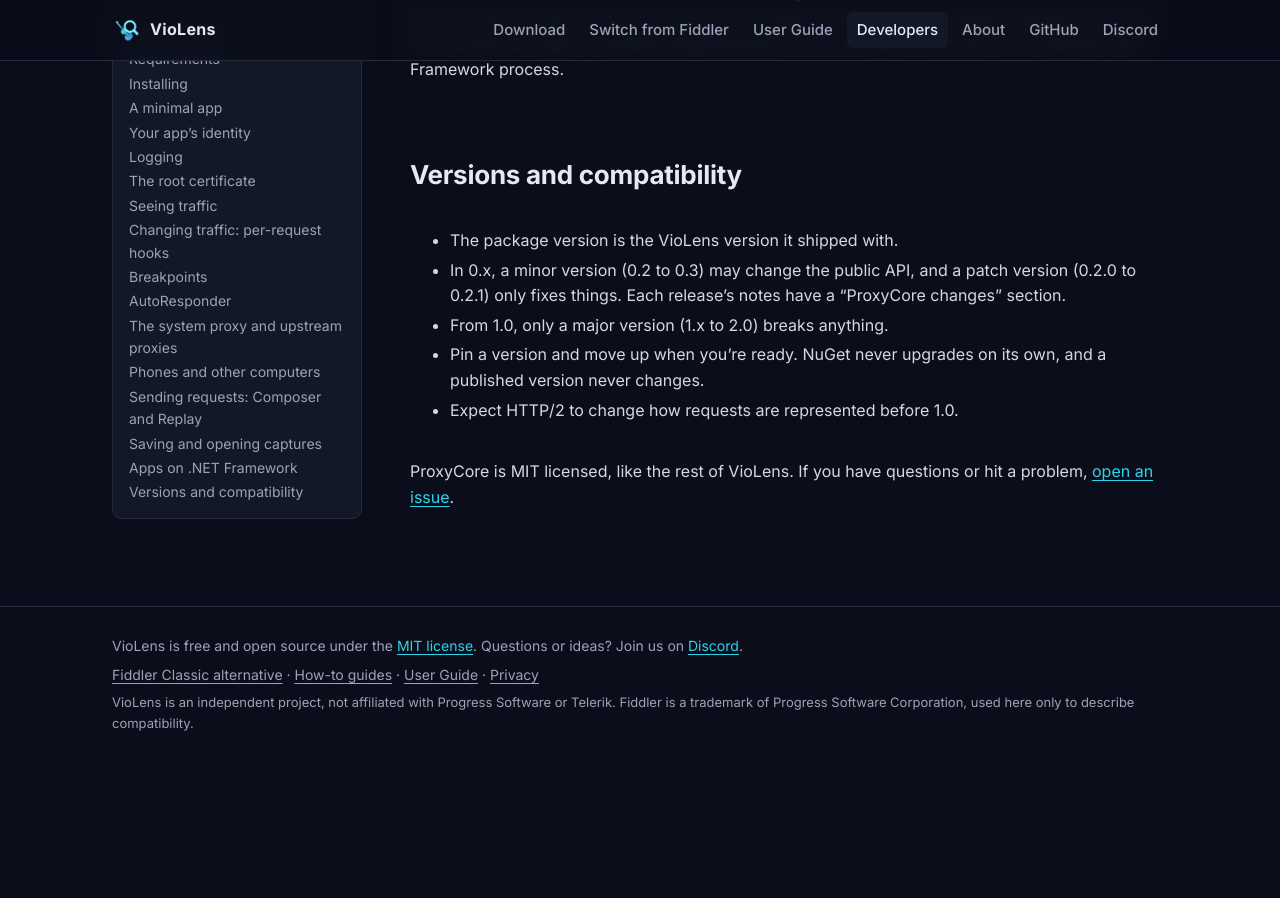
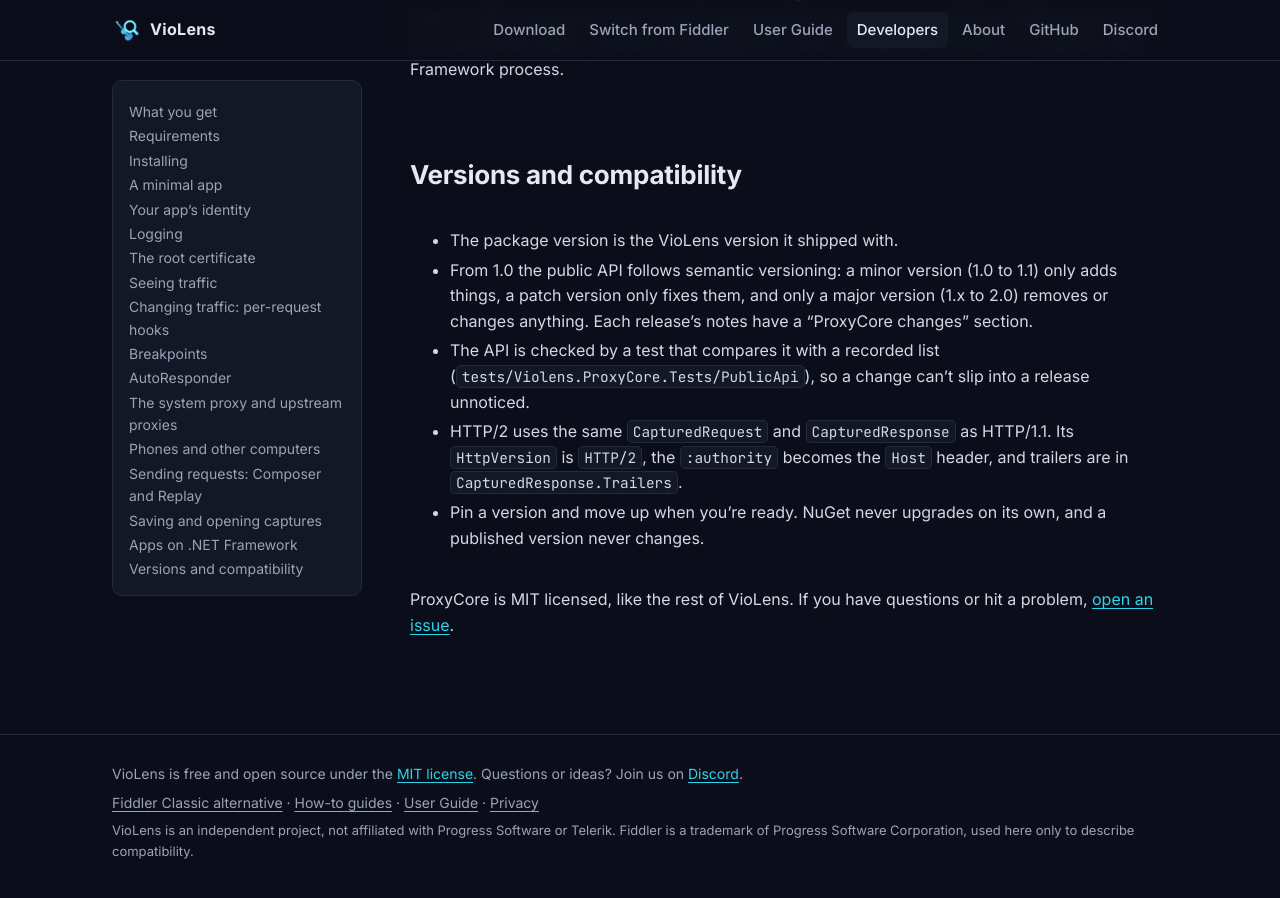
Before and after one commit to MarkSPowell/VioLens-site, a Jekyll site: the page built from developers.md, in a window 1280 px wide and 900 px high, scrolled down 13812 px. Built offline with Jekyll 4.4.1, drawn with Linux system fonts in a browser that asks for light colours; before the commit the page ends 14592 px from its top, so only the background shows below that; some of the changed text lies outside the part shown.

Commit message:
Update the site for 1.0.0-rc.1
- Home, Download and the comparison page call VioLens the 1.0 release
  candidate instead of a preview, and say what's left before 1.0.
- Home: ProxyCore's API is frozen for 1.0.
- Regenerate the User Guide and Embedding ProxyCore pages from the RC1
  docs: ProxyCore installs without --prerelease once 1.0 is out, and
  follows semantic versioning. US spelling applied to both.

````diff
--- a/developers.md
+++ b/developers.md
@@ -78,12 +78,12 @@
 ## Installing
 
 ```
-dotnet add package Violens.ProxyCore --prerelease
+dotnet add package Violens.ProxyCore
 ```
 
-Versions match VioLens releases (0.2.0-preview.1 and so on). While the
-version starts with 0, a new minor version may change the public API. See
-[Versions and compatibility](#versions-and-compatibility).
+Versions match VioLens releases. Add `--prerelease` for a release
+candidate such as 1.0.0-rc.1. From 1.0 the public API follows semantic
+versioning; see [Versions and compatibility](#versions-and-compatibility).
 
 ## A minimal app
 
@@ -530,13 +530,18 @@
 ## Versions and compatibility
 
 - The package version is the VioLens version it shipped with.
-- In 0.x, a minor version (0.2 to 0.3) may change the public API, and a
-  patch version (0.2.0 to 0.2.1) only fixes things. Each release's notes
-  have a "ProxyCore changes" section.
-- From 1.0, only a major version (1.x to 2.0) breaks anything.
+- From 1.0 the public API follows semantic versioning: a minor version
+  (1.0 to 1.1) only adds things, a patch version only fixes them, and
+  only a major version (1.x to 2.0) removes or changes anything. Each
+  release's notes have a "ProxyCore changes" section.
+- The API is checked by a test that compares it with a recorded list
+  (`tests/Violens.ProxyCore.Tests/PublicApi`), so a change can't slip
+  into a release unnoticed.
+- HTTP/2 uses the same `CapturedRequest` and `CapturedResponse` as
+  HTTP/1.1. Its `HttpVersion` is `HTTP/2`, the `:authority` becomes the
+  `Host` header, and trailers are in `CapturedResponse.Trailers`.
 - Pin a version and move up when you're ready. NuGet never upgrades on its
   own, and a published version never changes.
-- Expect HTTP/2 to change how requests are represented before 1.0.
 
 ProxyCore is MIT licensed, like the rest of VioLens. If you have questions
 or hit a problem,
````
Also changed, not shown: compare.md (+1 -1 lines), download.md (+1 -1 lines), guide.md (+6 -6 lines), index.html (+5 -5 lines).
